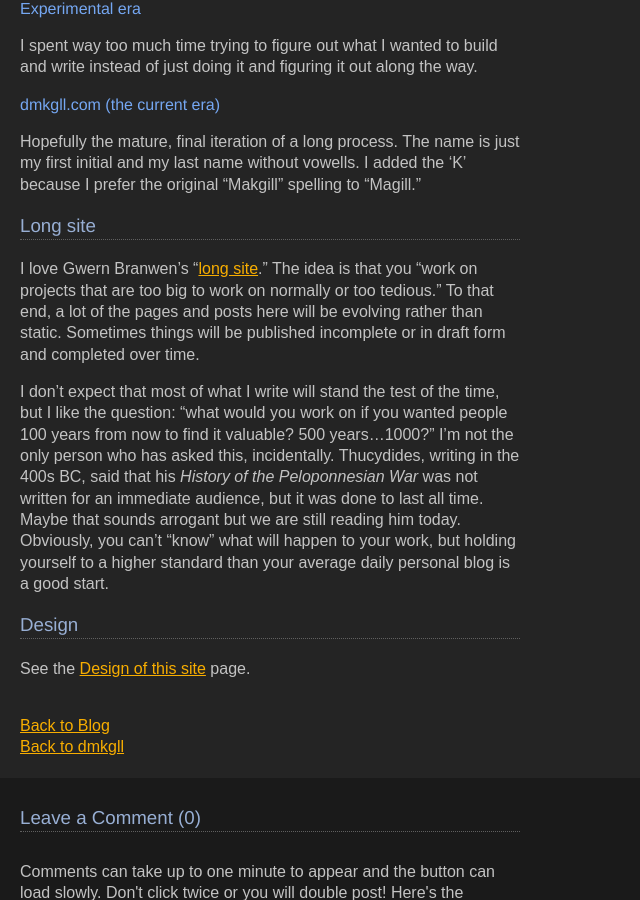
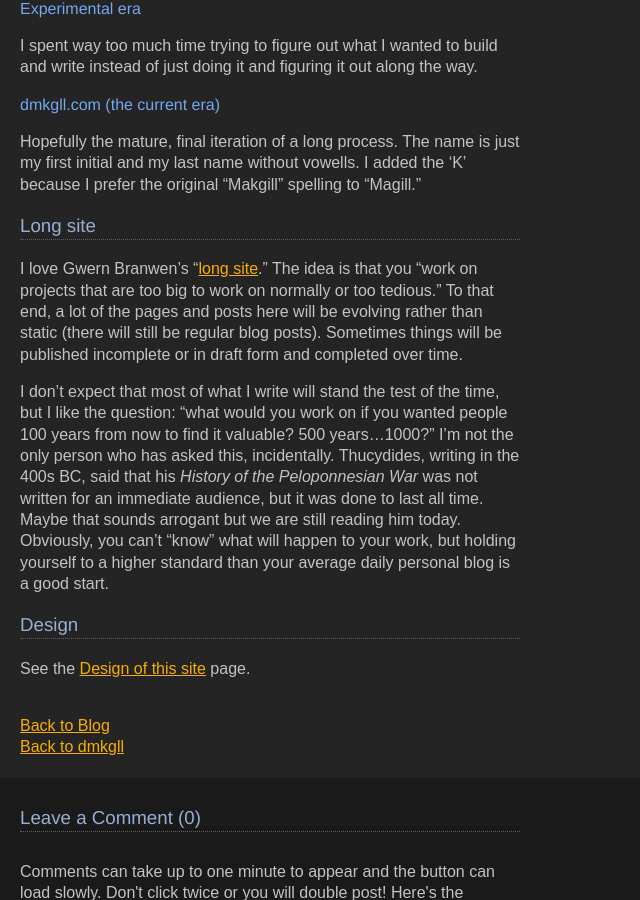
Before and after one commit to dmkgll/dmkgll, a Jekyll site: the page built from _posts/2022-06-21-about-this-site.md, in a window 1280 px wide and 900 px high, scrolled down 1613 px. Shown: the whole window, without its empty margins (0-640 px from the left). Built offline with Jekyll 4.4.1, drawn with Linux system fonts in a browser that asks for light colours.

Commit message:
Update 2022-06-21-about-this-site.md

```diff
--- a/_posts/2022-06-21-about-this-site.md
+++ b/_posts/2022-06-21-about-this-site.md
@@ -65,7 +65,7 @@
 
 ### Long site
 
-I love Gwern Branwen's "[long site](https://www.gwern.net/About)." The idea is that you "work on projects that are too big to work on normally or too tedious." To that end, a lot of the pages and posts here will be evolving rather than static. Sometimes things will be published incomplete or in draft form and completed over time.
+I love Gwern Branwen's "[long site](https://www.gwern.net/About)." The idea is that you "work on projects that are too big to work on normally or too tedious." To that end, a lot of the pages and posts here will be evolving rather than static (there will still be regular blog posts). Sometimes things will be published incomplete or in draft form and completed over time.
 
 I don't expect that most of what I write will stand the test of the time, but I like the question: "what would you work on if you wanted people 100 years from now to find it valuable? 500 years...1000?" I'm not the only person who has asked this, incidentally. Thucydides, writing in the 400s BC, said that his *History of the Peloponnesian War* was not written for an immediate audience, but it was done to last all time. Maybe that sounds arrogant but we are still reading him today. Obviously, you can't "know" what will happen to your work, but holding yourself to a higher standard than your average daily personal blog is a good start.
 
```
